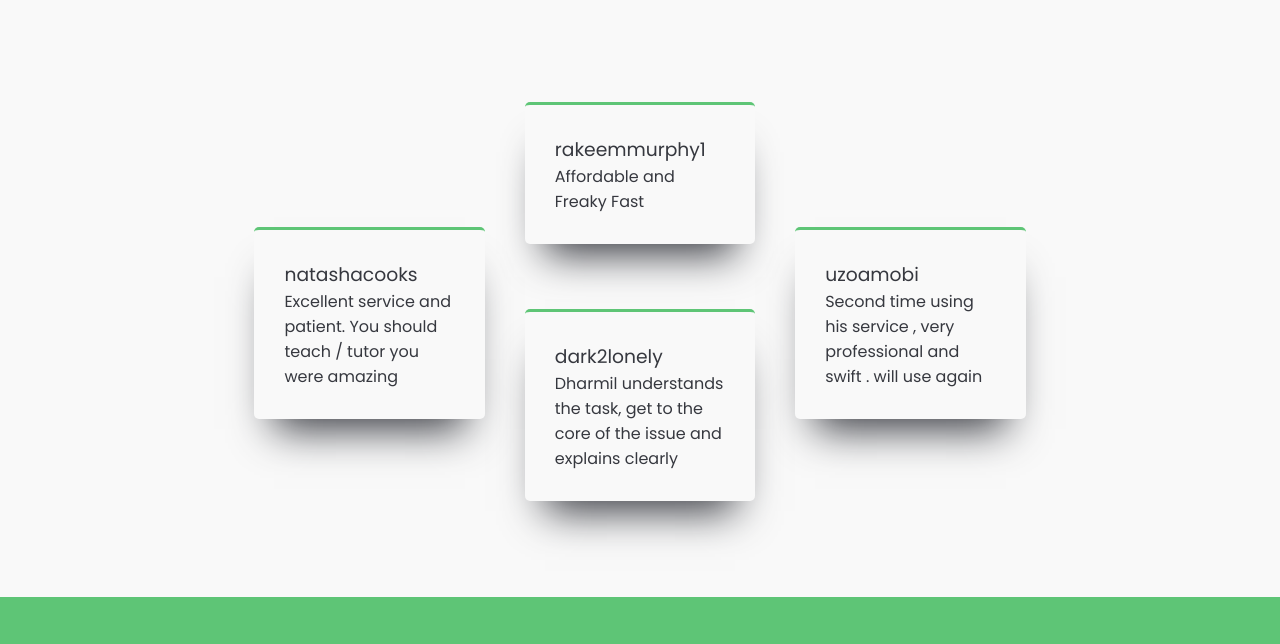
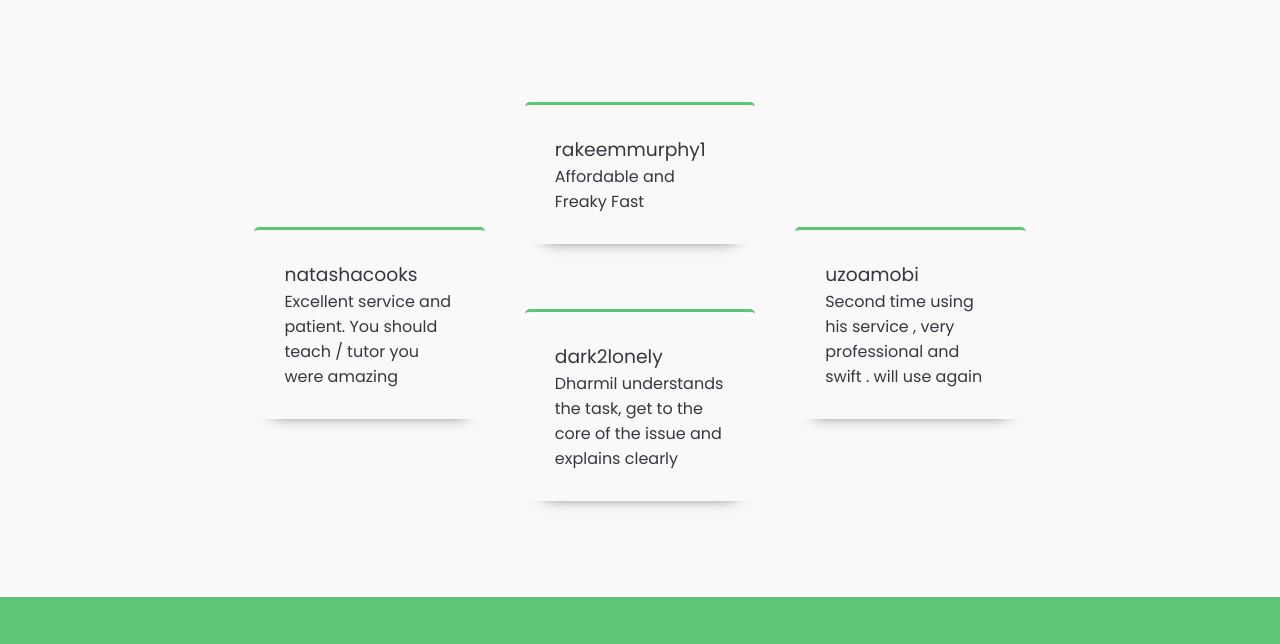
Before and after one commit to dharmil18/CSD-2103-Assignment-1-2, a plain HTML site: page workex.html in a window 1280 px wide. Shown: the part 1928-2572 px from the top of the page. Drawn offline with Linux system fonts and the light colour scheme.

Commit message:
Changed text color and shadow of testimonials

```diff
--- a/css/content.css
+++ b/css/content.css
@@ -530,7 +530,7 @@ ul {
 
 .box {
   border-radius: 5px;
-  box-shadow: 0px 30px 40px -20px var(--black);
+  box-shadow: 0px 15px 15px -20px var(--black);
   padding: 30px;
   margin: 20px;
 }
@@ -858,6 +858,7 @@ h3 {
 
   .portfolio-wrapper .title h3 {
     font-size: 1.5em;
+    color: var(--white);
   }
 
   .portfolio-wrapper .title p {
```
